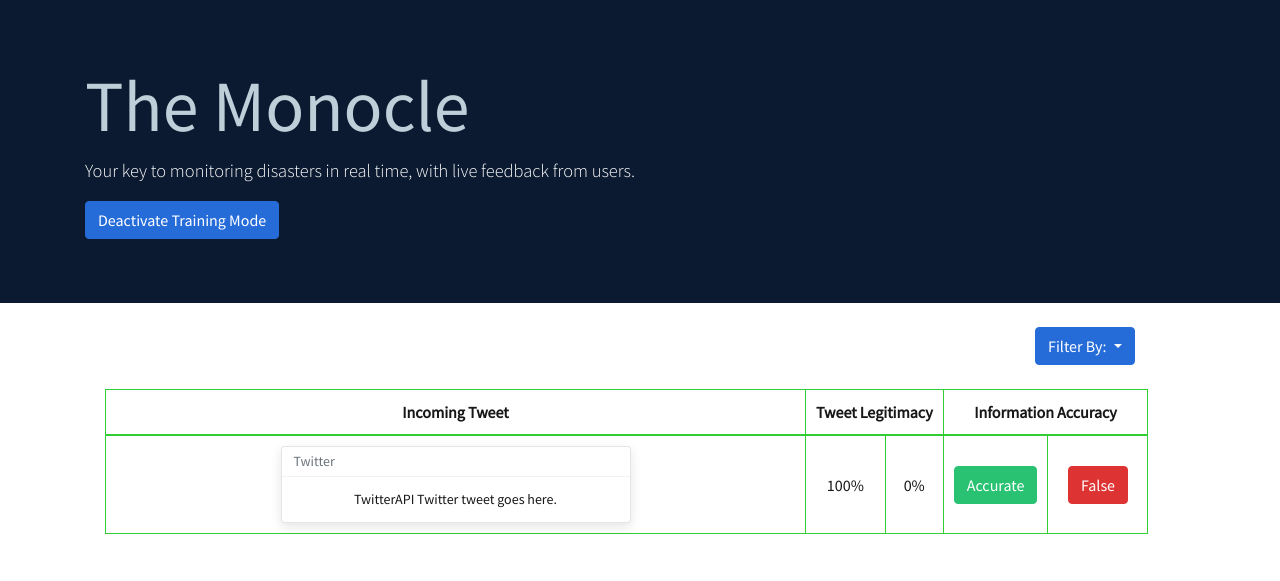
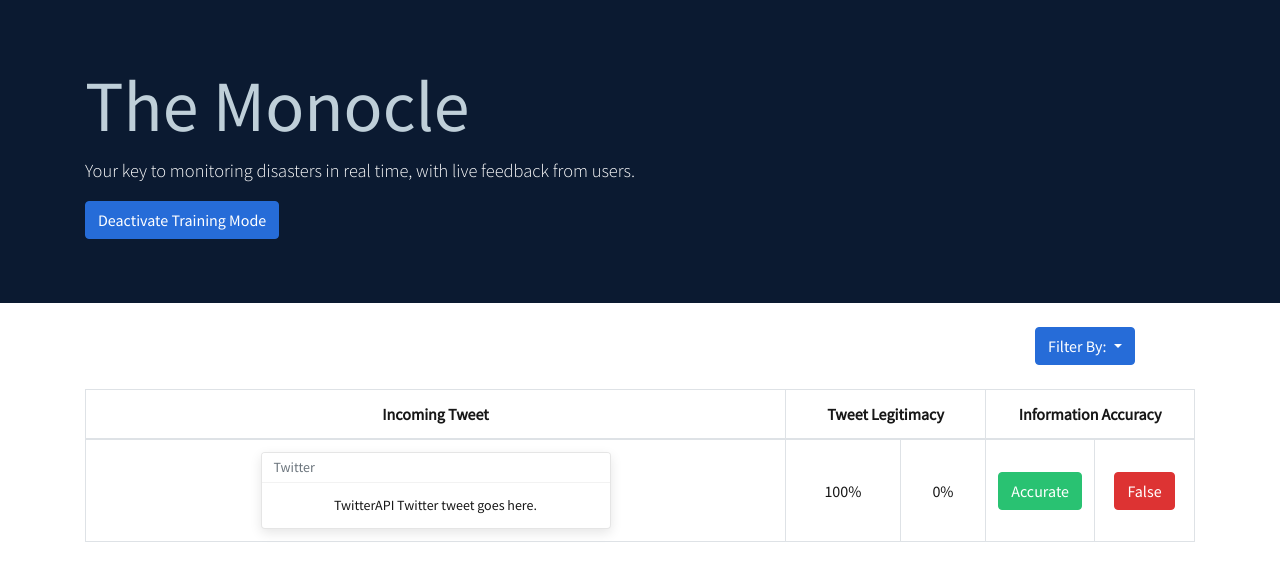
Before and after one commit to abdulelakiri/Varsity-Hacking-Team, a Flask app: page /traintable in a window 1280 px wide. Shown: the part 73-654 px from the top of the page. Run offline with Flask 2, Linux system fonts and the light colour scheme; some libraries are stand-ins or nearby versions.

Commit message:
playing with table format

```diff
--- a/webpage/templates/base.html
+++ b/webpage/templates/base.html
@@ -2,24 +2,7 @@
 
 <!DOCTYPE html>
 <html lang="en">
-<style>
-  table.roundedCorners {
-    border: 1px solid limegreen;
-    border-radius: 13px;
-    border-spacing: 0;
-    }
-  table.roundedCorners td,
-  table.roundedCorners th {
-    border: 1px solid limegreen;
-    padding: 10px;
-    }
-  table.roundedCorners thead {
-    border-bottom: 1px solid limegreen;
-  }
-  table.roundedCorners tr:last-child > td {
-    border-bottom: none;
-  }
-</style>
+
 <head>
   <!-- Required meta tags -->
   <meta charset="utf-8">
@@ -76,7 +59,7 @@
       </div>
     </div>
     {% block tablediv %}
-    <div class="container mt-4" style="border-radius: 4px;">
+    <div class="container mt-4">
       <div class="row">
         <div class="col-sm-10"></div>
         <div class="col-sm-2">
@@ -93,9 +76,7 @@
           </div>
         </div>
       </div>
-    </div>
-    <div class="container mx-auto mt-4" style="width: 1100px;">
-      <table class="roundedCorners" style="text-align: center; border-radius: 15px;">
+      <table class="table table-bordered table-hover mx-auto mt-4" style="text-align: center;">
         <thead>
           <tr style="vertical-align: middle;">
             <th class="text-base" colspan="1">Incoming Tweet</th>
--- a/webpage/templates/trainingtable.html
+++ b/webpage/templates/trainingtable.html
@@ -1,8 +1,7 @@
 {% extends 'base.html' %}
 {% block trainingbuttonmode %}
-<button type="button" class="btn btn-primary" style="border-radius: 4px;" >
-  <a href="{{ url_for('site.homepage') }}"
-  class="pl-md-0 text-white">Deactivate Training Mode</a>
+<button type="button" class="btn btn-primary" style="border-radius: 4px;">
+  <a href="{{ url_for('site.homepage') }}" class="pl-md-0 text-white">Deactivate Training Mode</a>
 </button>
 <!--If possible, include overlays for explaining what training mode is-->
 {% endblock trainingbuttonmode %}
@@ -13,7 +12,8 @@
     <div class="col-sm-10"></div>
     <div class="col-sm-2">
       <div class="dropdown">
-        <button type="button" style="border-radius: 4px;" class="btn btn-primary dropdown-toggle" data-toggle="dropdown">
+        <button type="button" style="border-radius: 4px;" class="btn btn-primary dropdown-toggle"
+          data-toggle="dropdown">
           Filter By:
         </button>
         <div class="dropdown-menu">
@@ -24,10 +24,7 @@
       </div>
     </div>
   </div>
-</div>
-<div>
-  <div class="container mx-auto mt-4" style="width: 1100px;">
-    <table class="roundedCorners table-bordered table-hover" style="text-align: center;">
+  <table class="table table-bordered table-hover mx-auto mt-4" style="text-align: center;">
     <thead>
       <tr>
         <th class="text-base" colspan="1">Incoming Tweet</th>
@@ -37,10 +34,10 @@
     </thead>
     <tbody>
       <td class="text-base" style="text-align: center;" colspan="1" width="700">
-          {% block toastmaster %}    {{ super() }}{% endblock toastmaster %}
+        {% block toastmaster %} {{ super() }}{% endblock toastmaster %}
       </td>
       <td class="text-base" style="text-align: center; vertical-align: middle;" colspan="1"> 100%</td>
-        <td class="text-base" style="text-align: center; vertical-align: middle;" colspan="1" >0%</td>
+      <td class="text-base" style="text-align: center; vertical-align: middle;" colspan="1">0%</td>
       <td class="text-base" style="text-align: center; vertical-align: middle;" colspan="1" width="100">
         <button type="button" class="btn btn-success" style="border-radius: 4px;">Accurate</button>
       </td>
@@ -50,5 +47,4 @@
     </tbody>
   </table>
 </div>
-</div>
 {% endblock tablediv %}
```
Lines whose indentation alone changed are shown as unchanged.
